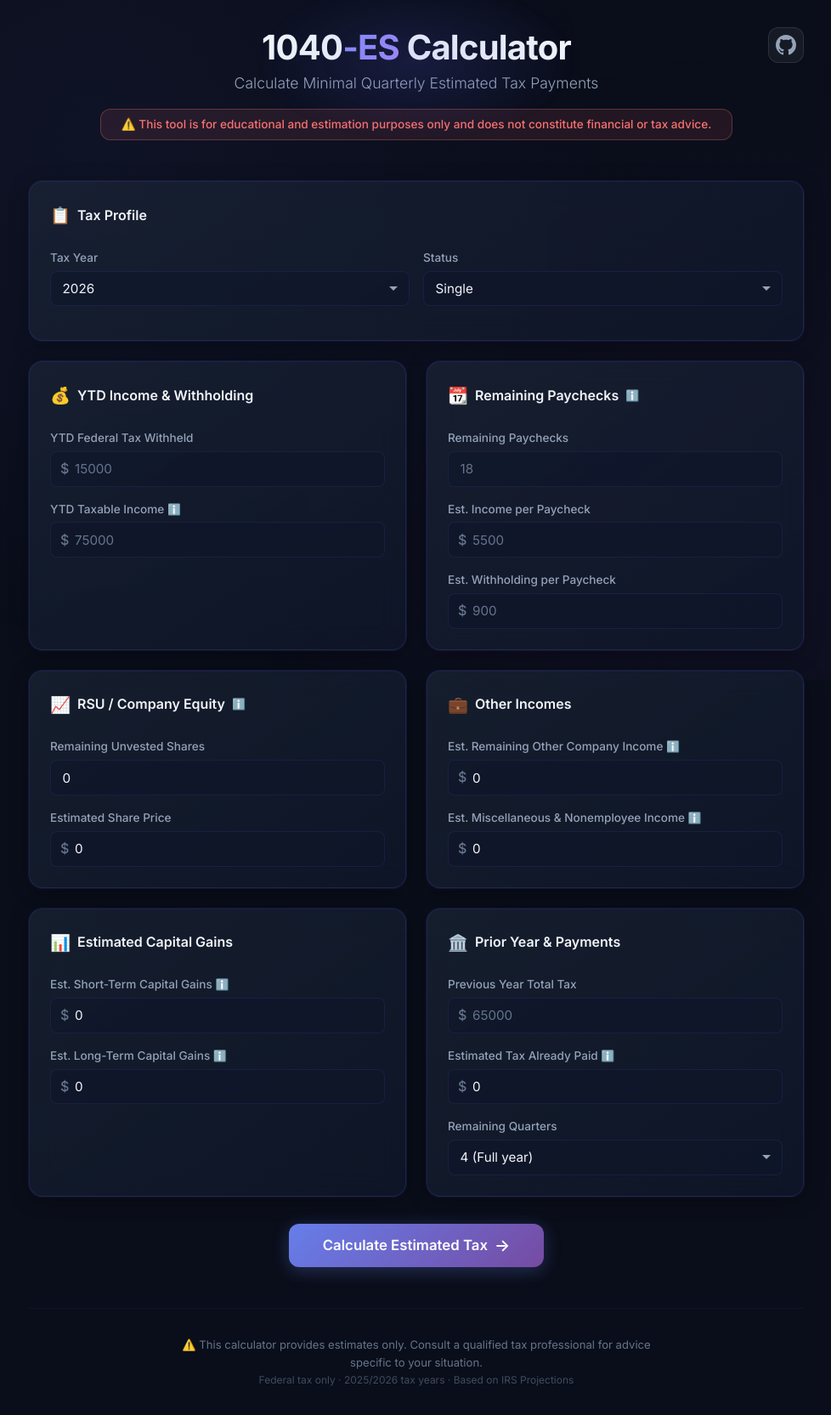
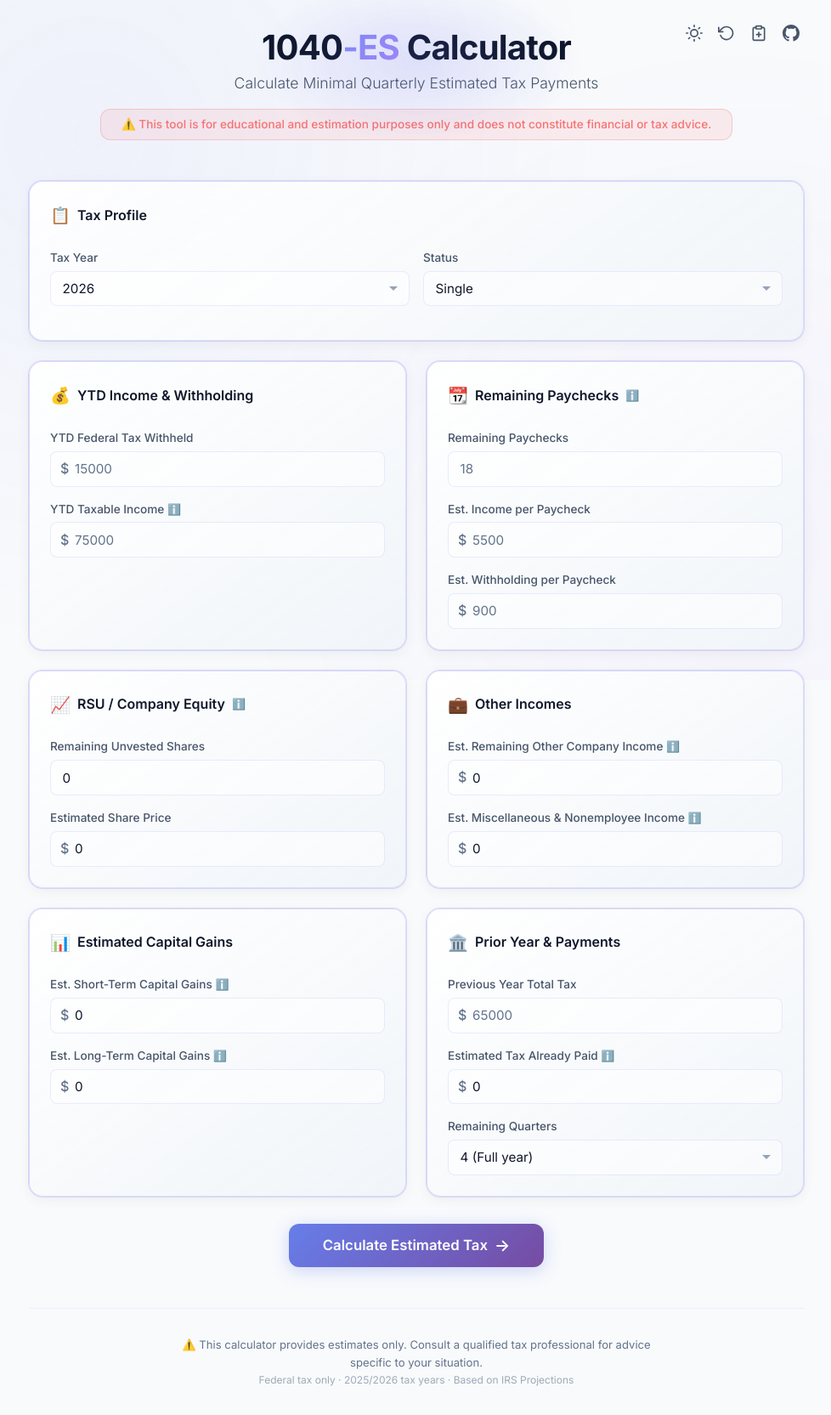
Before and after one commit to ypei92/1040ES_calculator, a FastAPI app: page / in a window 1280 px wide. Shown: the whole page at 85% size, without its empty margins (150-1128 px from the left). Run offline with FastAPI, Linux system fonts and the light colour scheme.

Commit message:
add github buttons and light theme

```diff
--- a/src/estimated_tax_calculator/static/app.js
+++ b/src/estimated_tax_calculator/static/app.js
@@ -98,4 +98,67 @@ document.addEventListener('DOMContentLoaded', () => {
             });
         });
     }
+
+    /* =========================================
+       Header Actions Logic
+       ========================================= */
+
+    // --- Reset Form Logic ---
+    const resetBtn = document.getElementById('reset-button');
+    if (resetBtn) {
+        resetBtn.addEventListener('click', () => {
+            // Soft clear all inputs
+            const inputs = document.querySelectorAll('#tax-form input[type="number"]');
+            inputs.forEach(input => {
+                input.value = ''; // clears to placeholder via HTML
+            });
+            // Reset select dropdowns
+            const selects = document.querySelectorAll('#tax-form select');
+            selects.forEach(select => {
+                select.selectedIndex = 0;
+            });
+            // Hide the results section dynamically if it exists
+            if (resultsSection) {
+                resultsSection.style.display = 'none';
+            }
+            // Scroll to top
+            window.scrollTo({ top: 0, behavior: 'smooth' });
+        });
+    }
+
+    // --- Theme Toggle Logic ---
+    const themeToggleBtn = document.getElementById('theme-toggle');
+    const moonIcon = document.getElementById('moon-icon');
+    const sunIcon = document.getElementById('sun-icon');
+
+    // Function to apply theme
+    function applyTheme(isLight) {
+        if (isLight) {
+            document.documentElement.classList.add('light-theme');
+            if (moonIcon) moonIcon.style.display = 'none';
+            if (sunIcon) sunIcon.style.display = 'block';
+        } else {
+            document.documentElement.classList.remove('light-theme');
+            if (moonIcon) moonIcon.style.display = 'block';
+            if (sunIcon) sunIcon.style.display = 'none';
+        }
+    }
+
+    // Check system preference & localStorage
+    const savedTheme = localStorage.getItem('theme');
+    const systemPrefersLight = window.matchMedia && window.matchMedia('(prefers-color-scheme: light)').matches;
+    const isInitialLight = savedTheme === 'light' || (!savedTheme && systemPrefersLight);
+
+    // Apply initial theme
+    applyTheme(isInitialLight);
+
+    if (themeToggleBtn) {
+        themeToggleBtn.addEventListener('click', () => {
+            const currentlyLight = document.documentElement.classList.contains('light-theme');
+            const newIsLight = !currentlyLight;
+
+            applyTheme(newIsLight);
+            localStorage.setItem('theme', newIsLight ? 'light' : 'dark');
+        });
+    }
 });
--- a/src/estimated_tax_calculator/static/style.css
+++ b/src/estimated_tax_calculator/static/style.css
@@ -9,6 +9,8 @@
     --bg-secondary: #111827;
     --bg-card: rgba(17, 24, 39, 0.7);
     --bg-card-hover: rgba(30, 41, 59, 0.8);
+    --bg-input: rgba(15, 23, 42, 0.6);
+    --bg-input-focus: rgba(15, 23, 42, 0.8);
     --border-card: rgba(99, 102, 241, 0.15);
     --border-card-hover: rgba(99, 102, 241, 0.35);
 
@@ -52,6 +54,28 @@
     --transition-fast: 150ms cubic-bezier(0.4, 0, 0.2, 1);
     --transition-base: 250ms cubic-bezier(0.4, 0, 0.2, 1);
     --transition-slow: 400ms cubic-bezier(0.4, 0, 0.2, 1);
+}
+
+:root.light-theme {
+    /* Color palette - Light Mode (Slate standard) */
+    --bg-primary: #f8fafc;
+    --bg-secondary: #ffffff;
+    --bg-card: rgba(255, 255, 255, 0.85);
+    --bg-card-hover: rgba(255, 255, 255, 0.95);
+    --bg-input: rgba(255, 255, 255, 0.5);
+    --bg-input-focus: rgba(255, 255, 255, 0.9);
+    --border-card: rgba(99, 102, 241, 0.2);
+    --border-card-hover: rgba(99, 102, 241, 0.4);
+
+    --text-primary: #0f172a;
+    --text-secondary: #475569;
+    --text-dim: #64748b;
+
+    --gradient-surface: linear-gradient(145deg, rgba(255, 255, 255, 0.9) 0%, rgba(241, 245, 249, 1) 100%);
+
+    --shadow-card: 0 4px 15px rgba(0, 0, 0, 0.05), 0 0 0 1px var(--border-card);
+    --shadow-card-hover: 0 8px 30px rgba(0, 0, 0, 0.08), 0 0 0 1px var(--border-card-hover);
+    --shadow-glow: 0 0 20px rgba(99, 102, 241, 0.15);
 }
 
 /* ============================================
@@ -114,29 +138,31 @@ body::before {
 
 .header-actions {
     position: absolute;
-    top: 0;
-    right: 0;
+    top: var(--space-lg);
+    right: var(--space-lg);
     display: flex;
-    gap: var(--space-md);
-    z-index: 10;
+    gap: var(--space-sm);
+    z-index: 50;
 }
 
 .action-link {
     color: var(--text-secondary);
-    transition: color var(--transition-base), transform var(--transition-base);
+    transition: all var(--transition-base);
     display: flex;
     align-items: center;
     justify-content: center;
-    padding: var(--space-sm);
+    padding: var(--space-xs);
     border-radius: var(--radius-md);
-    background: rgba(255, 255, 255, 0.05);
-    border: 1px solid rgba(255, 255, 255, 0.1);
+    background: transparent;
+    border: 1px solid transparent;
+    cursor: pointer;
 }
 
 .action-link:hover {
-    color: var(--accent-bright);
+    color: var(--text-primary);
     transform: translateY(-2px);
-    background: rgba(255, 255, 255, 0.1);
+    background: var(--bg-card);
+    border-color: var(--border-card);
 }
 
 .header-glow {
@@ -282,7 +308,7 @@ input[type="number"],
 select {
     width: 100%;
     padding: 0.65rem 0.85rem;
-    background: rgba(15, 23, 42, 0.6);
+    background: var(--bg-input);
     border: 1px solid rgba(99, 102, 241, 0.12);
     border-radius: var(--radius-sm);
     color: var(--text-primary);
@@ -302,7 +328,12 @@ input[type="number"]:focus,
 select:focus {
     border-color: var(--accent);
     box-shadow: 0 0 0 3px var(--accent-glow);
-    background: rgba(15, 23, 42, 0.8);
+    background: var(--bg-input-focus);
+}
+
+select option {
+    background-color: var(--bg-secondary);
+    color: var(--text-primary);
 }
 
 input[type="number"]::placeholder {
--- a/src/estimated_tax_calculator/templates/index.html
+++ b/src/estimated_tax_calculator/templates/index.html
@@ -15,14 +15,44 @@
 
 <body>
     <div class="app-container">
+        <div class="header-actions">
+            <button type="button" id="theme-toggle" class="action-link" title="Toggle Light/Dark Theme">
+                <svg id="moon-icon" height="20" width="20" viewBox="0 0 24 24" fill="none" stroke="currentColor" stroke-width="2" stroke-linecap="round" stroke-linejoin="round">
+                    <path d="M21 12.79A9 9 0 1 1 11.21 3 7 7 0 0 0 21 12.79z"></path>
+                </svg>
+                <svg id="sun-icon" height="20" width="20" viewBox="0 0 24 24" fill="none" stroke="currentColor" stroke-width="2" stroke-linecap="round" stroke-linejoin="round" style="display: none;">
+                    <circle cx="12" cy="12" r="5"></circle>
+                    <line x1="12" y1="1" x2="12" y2="3"></line>
+                    <line x1="12" y1="21" x2="12" y2="23"></line>
+                    <line x1="4.22" y1="4.22" x2="5.64" y2="5.64"></line>
+                    <line x1="18.36" y1="18.36" x2="19.78" y2="19.78"></line>
+                    <line x1="1" y1="12" x2="3" y2="12"></line>
+                    <line x1="21" y1="12" x2="23" y2="12"></line>
+                    <line x1="4.22" y1="19.78" x2="5.64" y2="18.36"></line>
+                    <line x1="18.36" y1="5.64" x2="19.78" y2="4.22"></line>
+                </svg>
+            </button>
+            <button type="button" id="reset-button" class="action-link" title="Reset Form">
+                <svg height="20" width="20" viewBox="0 0 24 24" fill="none" stroke="currentColor" stroke-width="2" stroke-linecap="round" stroke-linejoin="round">
+                    <polyline points="1 4 1 10 7 10"></polyline>
+                    <path d="M3.51 15a9 9 0 1 0 2.13-9.36L1 10"></path>
+                </svg>
+            </button>
+            <a href="https://github.com/ypei92/1040ES_calculator/issues" target="_blank" rel="noopener noreferrer" class="action-link" title="Report an Issue">
+                <svg height="20" width="20" viewBox="0 0 24 24" fill="none" stroke="currentColor" stroke-width="2" stroke-linecap="round" stroke-linejoin="round">
+                    <rect x="8" y="2" width="8" height="4" rx="1" ry="1"></rect>
+                    <path d="M16 4h2a2 2 0 0 1 2 2v14a2 2 0 0 1-2 2H6a2 2 0 0 1-2-2V6a2 2 0 0 1 2-2h2"></path>
+                    <path d="M12 11v6"></path>
+                    <path d="M9 14h6"></path>
+                </svg>
+            </a>
+            <a href="https://github.com/ypei92/1040ES_calculator" target="_blank" rel="noopener noreferrer" class="action-link" title="View Source on GitHub">
+                <svg height="20" width="20" viewBox="0 0 16 16" fill="currentColor">
+                    <path d="M8 0C3.58 0 0 3.58 0 8c0 3.54 2.29 6.53 5.47 7.59.4.07.55-.17.55-.38 0-.19-.01-.82-.01-1.49-2.01.37-2.53-.49-2.69-.94-.09-.23-.48-.94-.82-1.13-.28-.15-.68-.52-.01-.53.63-.01 1.08.58 1.23.82.72 1.21 1.87.87 2.33.66.07-.52.28-.87.51-1.07-1.78-.2-3.64-.89-3.64-3.95 0-.87.31-1.59.82-2.15-.08-.2-.36-1.02.08-2.12 0 0 .67-.21 2.2.82.64-.18 1.32-.27 2-.27.68 0 1.36.09 2 .27 1.53-1.04 2.2-.82 2.2-.82.44 1.1.16 1.92.08 2.12.51.56.82 1.27.82 2.15 0 3.07-1.87 3.75-3.65 3.95.29.25.54.73.54 1.48 0 1.07-.01 1.93-.01 2.2 0 .21.15.46.55.38A8.013 8.013 0 0 0 16 8c0-4.42-3.58-8-8-8z"></path>
+                </svg>
+            </a>
+        </div>
         <header class="app-header">
-            <div class="header-actions">
-                <a href="https://github.com/ypei92/1040ES_calculator" target="_blank" rel="noopener noreferrer" class="action-link" title="View Source on GitHub">
-                    <svg height="24" width="24" viewBox="0 0 16 16" fill="currentColor">
-                        <path d="M8 0C3.58 0 0 3.58 0 8c0 3.54 2.29 6.53 5.47 7.59.4.07.55-.17.55-.38 0-.19-.01-.82-.01-1.49-2.01.37-2.53-.49-2.69-.94-.09-.23-.48-.94-.82-1.13-.28-.15-.68-.52-.01-.53.63-.01 1.08.58 1.23.82.72 1.21 1.87.87 2.33.66.07-.52.28-.87.51-1.07-1.78-.2-3.64-.89-3.64-3.95 0-.87.31-1.59.82-2.15-.08-.2-.36-1.02.08-2.12 0 0 .67-.21 2.2.82.64-.18 1.32-.27 2-.27.68 0 1.36.09 2 .27 1.53-1.04 2.2-.82 2.2-.82.44 1.1.16 1.92.08 2.12.51.56.82 1.27.82 2.15 0 3.07-1.87 3.75-3.65 3.95.29.25.54.73.54 1.48 0 1.07-.01 1.93-.01 2.2 0 .21.15.46.55.38A8.013 8.013 0 0 0 16 8c0-4.42-3.58-8-8-8z"></path>
-                    </svg>
-                </a>
-            </div>
             <div class="header-glow"></div>
             <h1>1040<span class="accent">-ES</span> Calculator</h1>
             <p class="subtitle">Calculate Minimal Quarterly Estimated Tax Payments</p>
@@ -500,7 +530,7 @@
     <!-- Global tooltip used by JavaScript -->
     <div id="global-tooltip" class="global-tooltip"></div>
 
-    <script src="/static/app.js?v=3"></script>
+    <script src="/static/app.js?v=4"></script>
 </body>
 
 </html>
```
